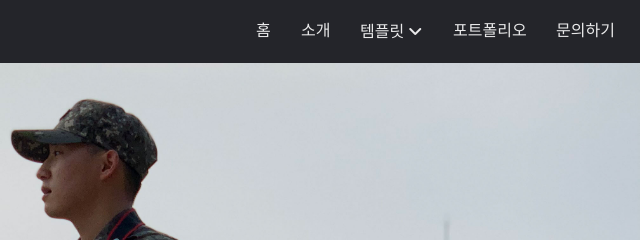
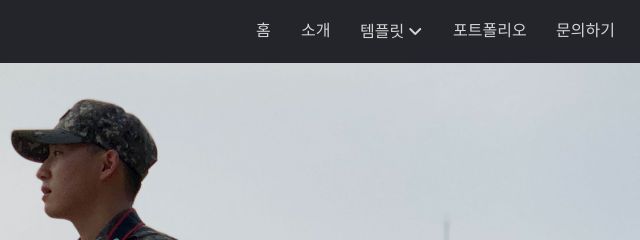
Before and after one commit to tmdwhd0123/jjongfilm, a website: page public/index.html in a window 1280 px wide. Shown: the top 240 px of the page, 640-1280 px from the left. Drawn offline with nearby package versions, Linux system fonts and the light colour scheme; a web font is replaced by a local one.

Commit message:
navbar opacity

```diff
--- a/public/css/components/nav-bar.css
+++ b/public/css/components/nav-bar.css
@@ -52,7 +52,7 @@
   margin: 0px 10px;
   padding: 23px 5px;
   font-family: 'Spoqa Han Sans', 'Spoqa Han Sans JP', 'Sans-serif';
-  color: rgba(255, 255, 255, 90%);
+  color: rgba(255, 255, 255, 80%);
   cursor: pointer;
 
 }
```
